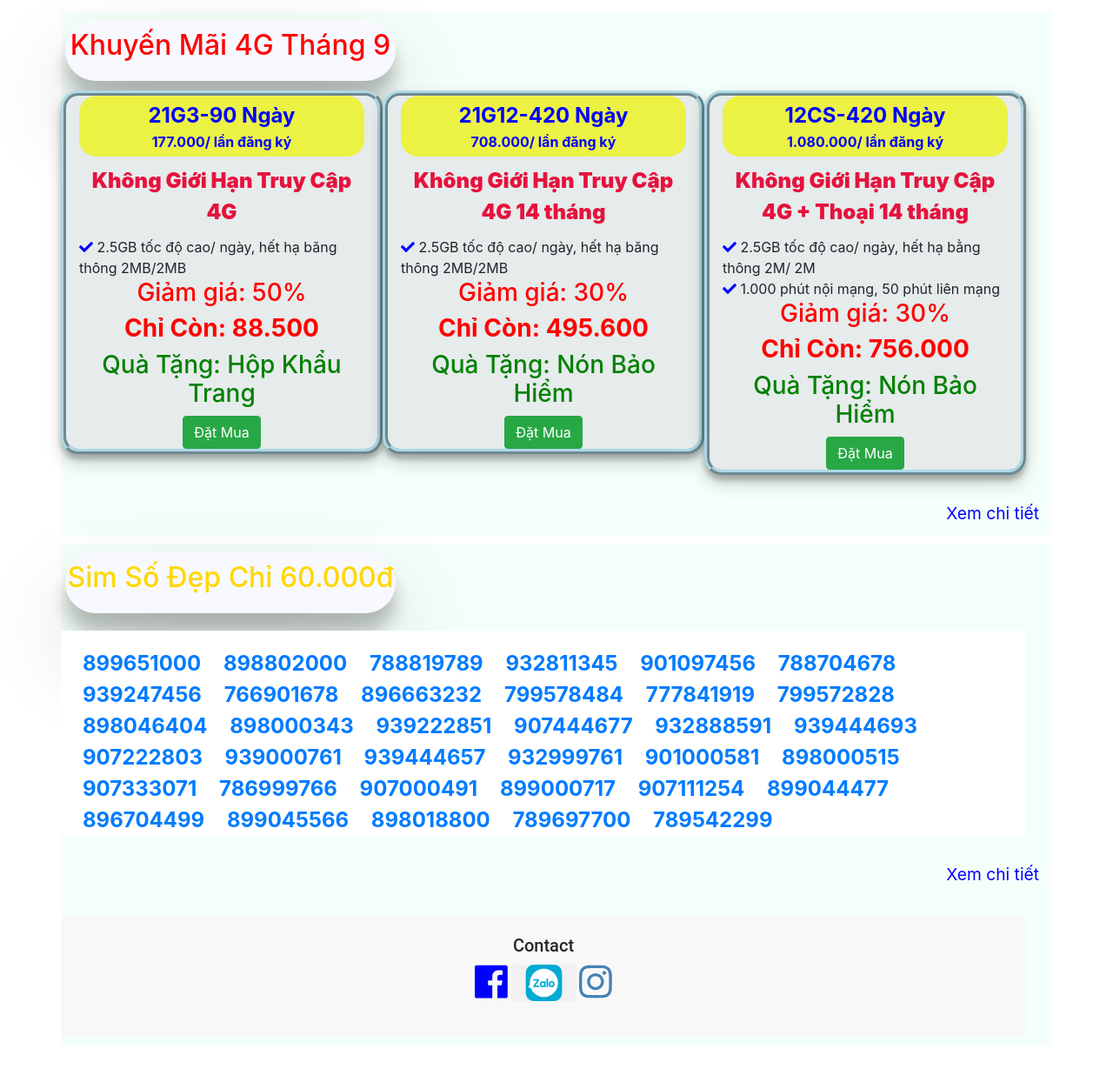
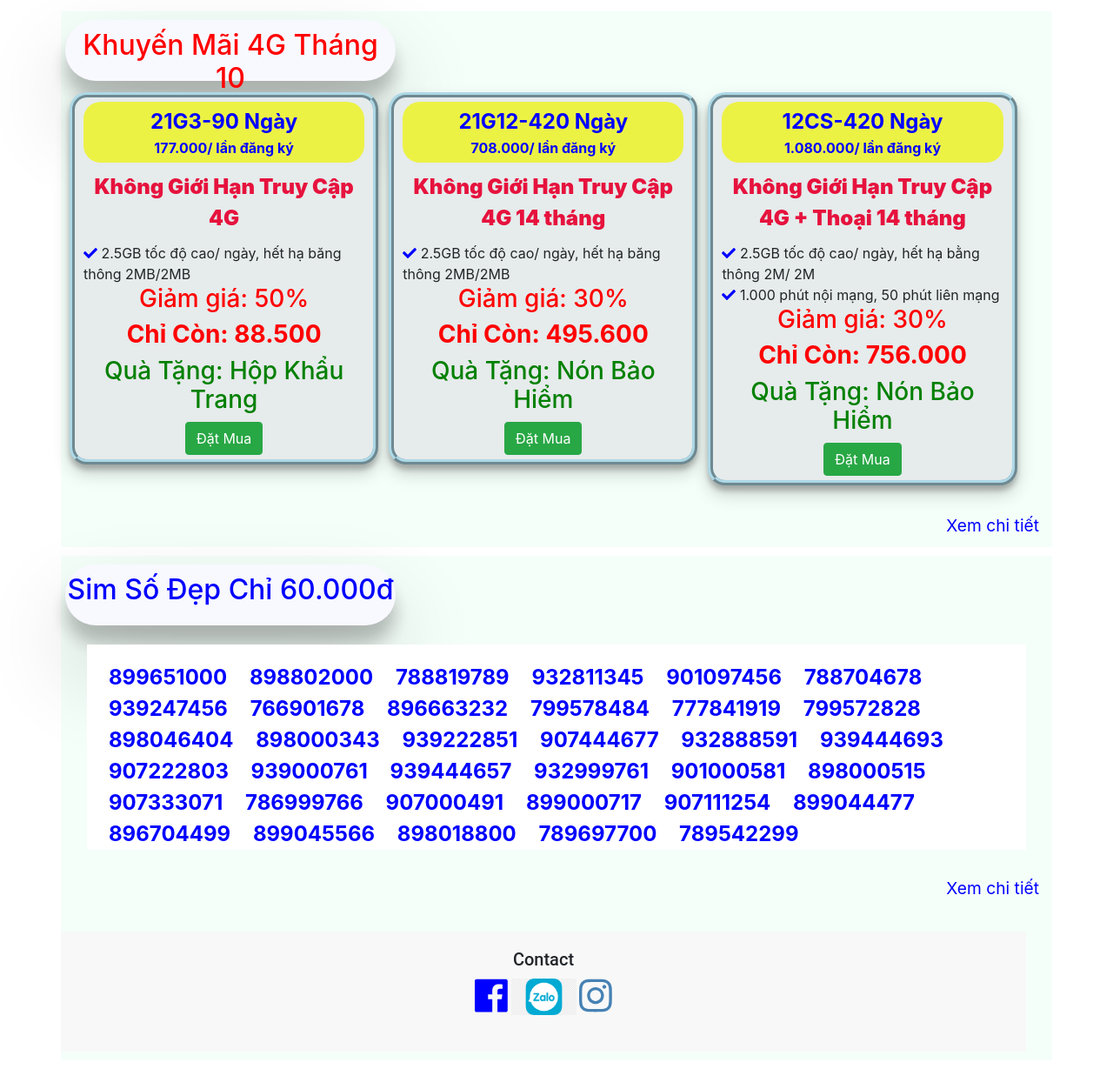
Before and after one commit to Cuongtq88/simmobi, a Flask app: page / in a window 1280 px wide. Shown: the part 631-1860 px from the top of the page at 87% size. Before the commit the page ends 1782 px from the top, so only its background shows below. Run offline with Flask 2, Linux system fonts and the light colour scheme; data comes from the database, SQL or seed files in the repository; both versions use the stored data as it was after the commit; some libraries are stand-ins or nearby versions; some web fonts are replaced.

```diff
--- a/main.py
+++ b/main.py
@@ -1,3 +1,5 @@
+import random
+
 from flask import Flask, render_template, url_for, request, redirect
 from flask_bootstrap import Bootstrap
 from flask_sqlalchemy import SQLAlchemy
--- a/static/css/styles.css
+++ b/static/css/styles.css
@@ -44,12 +44,7 @@ and (max-device-width : 480px) {
 .sotrasau-index{
     width: 100%;
 }
-.goicuoc-index {
-    width: 100%;
-    display: block;
-    margin-bottom: 10px;
-    margin-left: 30px;
-  }
+
 .banggoicuoc{
     width: 100%
     text-align: center;
@@ -232,11 +227,12 @@ color: #4682B4;
 }
 .goicuoc-index{
   float: left;
- width: 25%;
+ width: 32%;
     height: 10%;
- padding: 0 10px;
+ padding: 5px 10px;
   text-align: center;
-  margin: 0px;
+  margin: 2px;
+  margin-left: 10px;
   border: ridge lightblue;
    border-width: 6px;
    border-radius: 20px;
@@ -313,7 +309,8 @@ color: #4682B4;
 .tilte-ts-index{
     text-align: center;
     background-color: #F8F8FF;
-    color: #FFD700;
+    color: blue;
+    font-weight: bolder;
     position:relative;
     left: -10px;
     font-weight: bold;
@@ -330,7 +327,7 @@ color: #4682B4;
 }
 .sotrasau-index{
     width: 100%;
-    color: blue;
+    color: red;
     text-align: left;
     font-size: 1.5rem;
     margin-top: 20px;
--- a/templates/index.html
+++ b/templates/index.html
@@ -85,11 +85,11 @@
   </section>
   <div class="container khuyenmai-goi">
     <div class="tilte-goi-index">
-    <h2>Khuyến Mãi 4G Tháng 9</h2>
+    <h2>Khuyến Mãi 4G Tháng 10</h2>
       </div>
   <div class="row vungchua-goicuoc-index">
      {% for goi in all_goi.items %}
-      <div class="col-lg-4 goicuoc-index">
+      <div class=" goicuoc-index">
         <div class="title-goi">
           <span class="tengoi">{{ goi.tengoi }}-{{goi.ngaysudung}} Ngày</span><br>
           <span class="giagoi">{{ '{:,}'.format(goi.gia).replace(',', '.') }}/ lần đăng ký</span><br>
@@ -122,10 +122,10 @@
     <div class="tilte-ts-index">
     <h2>Sim Số Đẹp Chỉ 60.000đ</h2>
       </div>
-    <div class="row ">
-      <div class="col-lg-12 sotrasau-index">
+    <div class="container sohienthi">
+      <div class="col-lg-12 md-4 sm-4 sotrasau-index">
       {% for sim in all_sim_ts.items %}
-      <a href="{{url_for('show_ts', stb=sim.sodinhdang, goicuoc = sim.goicuoc) }}"> <span class="kc-2so-ts">{{ sim.sothuebao }}</span></a>
+      <a style="color:#0000FF" href="{{url_for('show_ts', stb=sim.sodinhdang, goicuoc = sim.goicuoc) }}"> <span class="kc-2so-ts">{{ sim.sothuebao }}</span></a>
       {% endfor %}
     </div>
   </div>
```
Also changed, not shown: sim.db.
